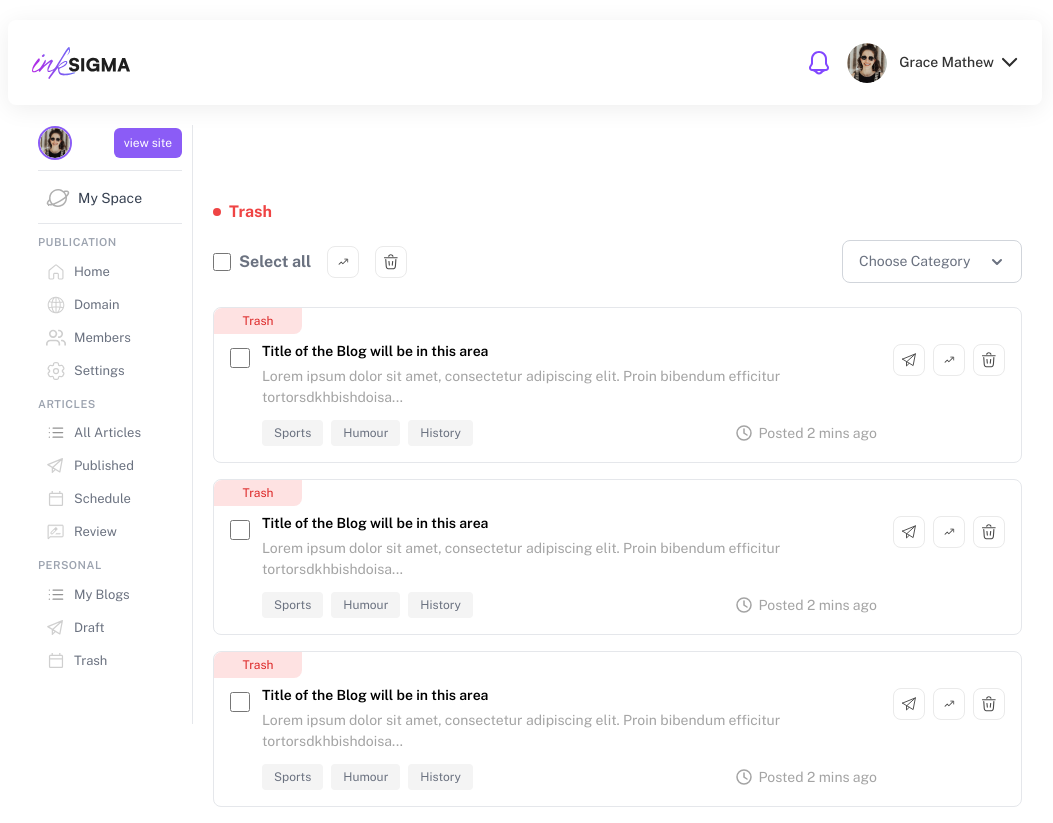
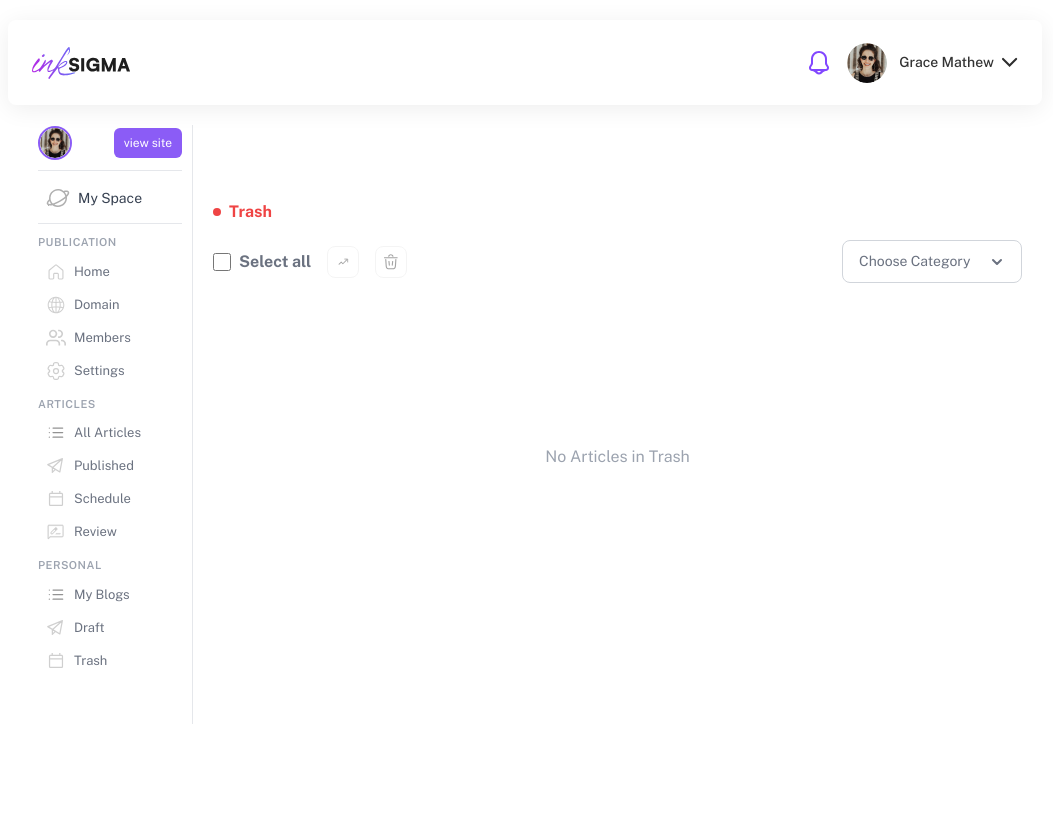
Before and after one commit to inksigmaaa/InkSigma, a Next.js app: page /trash in a window 1280 px wide. Shown: the whole page, without its empty margins (115-1168 px from the left). After the commit the page ends 800 px from the top, so only its background shows below. Built offline with nearby package versions, Linux system fonts and the light colour scheme; a web font is replaced by a local one.

Commit message:
feat: Functionalites added

```diff
--- a/src/app/components/articleContainer/ArticleContainer.jsx
+++ b/src/app/components/articleContainer/ArticleContainer.jsx
@@ -1,7 +1,7 @@
 import styles from './ArticleContainer.module.css'
 import ArticleDropdown from '../articleDropdown/ArticleDropdown'
 
-export default function ArticleContainer({ status, title, description, categories, postedTime, onRestore, onDelete }) {
+export default function ArticleContainer({ id, status, title, description, categories, postedTime, onRestore, onDelete, isSelected, onSelect }) {
     const statusConfig = {
         published: { bg: '#D5F2D4', color: '#267F24', text: 'Published' },
         draft: { bg: '#FFEADB', color: '#A34200', text: 'Draft' },
@@ -76,7 +76,12 @@ export default function ArticleContainer({ status, title, description, categorie
 
             <div className={styles.content}>
                 <div className={styles.leftSection}>
-                    <input type="checkbox" className={styles.checkbox} />
+                    <input
+                        type="checkbox"
+                        className={styles.checkbox}
+                        checked={isSelected || false}
+                        onChange={(e) => onSelect && onSelect(id, e.target.checked)}
+                    />
                     <div className={styles.textContent}>
                         <h3 className={styles.title}>{title}</h3>
                         <p className={styles.description}>{description}</p>
--- a/src/app/components/articles/Articles.module.css
+++ b/src/app/components/articles/Articles.module.css
@@ -292,3 +292,31 @@
         width: 280px;
     }
 }
+/* Empt
+y State */
+.emptyState {
+    display: flex;
+    align-items: center;
+    justify-content: center;
+    min-height: 300px;
+    padding: 40px 20px;
+}
+
+.emptyStateText {
+    font-family: 'Public Sans', sans-serif;
+    font-weight: 400;
+    font-size: 16px;
+    line-height: 24px;
+    color: #9CA3AF;
+    text-align: center;
+}
+
+.iconButton:disabled {
+    opacity: 0.5;
+    cursor: not-allowed;
+}
+
+.iconButton:disabled:hover {
+    background: #FFFFFF;
+    border-color: #EAEAEA;
+}
--- a/src/app/draft/page.jsx
+++ b/src/app/draft/page.jsx
@@ -1,16 +1,21 @@
 "use client"
 
-import { useState } from "react"
+import { useState, useMemo } from "react"
 import styles from "../components/articles/Articles.module.css"
 import NavbarLoggedin from "../components/navbar/NavbarLoggedin"
 import Sidebar from "../components/sidebar/Sidebar"
 import ArticleContainer from "../components/articleContainer/ArticleContainer"
+import ConfirmModal from "../components/confirmModal/ConfirmModal"
+import { useArticles } from "@/contexts/ArticlesContext"
 
 export default function DraftPage() {
+  const { articles, moveToTrash, bulkMoveToTrash, bulkPublish } = useArticles()
   const [isDropdownOpen, setIsDropdownOpen] = useState(false)
   const [searchTerm, setSearchTerm] = useState("")
   const [selectedCategories, setSelectedCategories] = useState([])
-  const [selectAll, setSelectAll] = useState(false)
+  const [selectedArticles, setSelectedArticles] = useState([])
+  const [showDeleteModal, setShowDeleteModal] = useState(false)
+  const [showPublishModal, setShowPublishModal] = useState(false)
 
   const categories = [
     "Agriculture", "Art & Illustration", "Business", "Climate & Environment",
@@ -23,6 +28,16 @@ export default function DraftPage() {
     "Space", "Sports", "Startups & Companies", "Technology", "Travel"
   ]
 
+  const draftArticles = useMemo(() => {
+    return articles.filter(article => {
+      if (article.status !== 'draft') return false
+      if (selectedCategories.length > 0) {
+        return article.categories.some(cat => selectedCategories.includes(cat))
+      }
+      return true
+    })
+  }, [articles, selectedCategories])
+
   const filteredCategories = categories.filter(cat =>
     cat.toLowerCase().includes(searchTerm.toLowerCase())
   )
@@ -32,6 +47,48 @@ export default function DraftPage() {
       prev.includes(category) ? prev.filter(c => c !== category) : [...prev, category]
     )
   }
+
+  const handleSelectAll = (checked) => {
+    if (checked) {
+      setSelectedArticles(draftArticles.map(a => a.id))
+    } else {
+      setSelectedArticles([])
+    }
+  }
+
+  const handleArticleSelect = (id, checked) => {
+    if (checked) {
+      setSelectedArticles(prev => [...prev, id])
+    } else {
+      setSelectedArticles(prev => prev.filter(articleId => articleId !== id))
+    }
+  }
+
+  const handleBulkDelete = () => {
+    if (selectedArticles.length > 0) {
+      setShowDeleteModal(true)
+    }
+  }
+
+  const handleBulkPublish = () => {
+    if (selectedArticles.length > 0) {
+      setShowPublishModal(true)
+    }
+  }
+
+  const confirmDelete = () => {
+    bulkMoveToTrash(selectedArticles)
+    setSelectedArticles([])
+    setShowDeleteModal(false)
+  }
+
+  const confirmPublish = () => {
+    bulkPublish(selectedArticles)
+    setSelectedArticles([])
+    setShowPublishModal(false)
+  }
+
+  const selectAll = selectedArticles.length === draftArticles.length && draftArticles.length > 0
 
   return (
     <>
@@ -49,15 +106,25 @@ export default function DraftPage() {
                   <input
                     type="checkbox"
                     checked={selectAll}
-                    onChange={() => setSelectAll(!selectAll)}
+                    onChange={(e) => handleSelectAll(e.target.checked)}
                     className={styles.checkbox}
                   />
                   <span className={styles.selectAllText}>Select all</span>
                 </label>
-                <button className={styles.iconButton} title="Send">
-                  <img src="/images/icons/Publish.svg" alt="send" className={styles.icon} />
+                <button
+                  className={styles.iconButton}
+                  title="Publish"
+                  onClick={handleBulkPublish}
+                  disabled={selectedArticles.length === 0}
+                >
+                  <img src="/images/icons/Publish.svg" alt="publish" className={styles.icon} />
                 </button>
-                <button className={styles.iconButton} title="Delete">
+                <button
+                  className={styles.iconButton}
+                  title="Delete"
+                  onClick={handleBulkDelete}
+                  disabled={selectedArticles.length === 0}
+                >
                   <img src="/images/icons/trash1.svg" alt="delete" className={styles.icon} />
                 </button>
               </div>
@@ -110,30 +177,49 @@ export default function DraftPage() {
           </div>
 
           <div className={styles.articlesList}>
-            <ArticleContainer
-              status="draft"
-              title="Title of the Blog will be in this area"
-              description="Lorem ipsum dolor sit amet, consectetur adipiscing elit. Proin bibendum efficitur tortorsdkhbishdoisa..."
-              categories={["Sports", "Humour", "History"]}
-              postedTime="Posted 2 mins ago"
-            />
-            <ArticleContainer
-              status="draft"
-              title="Title of the Blog will be in this area"
-              description="Lorem ipsum dolor sit amet, consectetur adipiscing elit. Proin bibendum efficitur tortorsdkhbishdoisa..."
-              categories={["Sports", "Humour", "History"]}
-              postedTime="Posted 2 mins ago"
-            />
-            <ArticleContainer
-              status="draft"
-              title="Title of the Blog will be in this area"
-              description="Lorem ipsum dolor sit amet, consectetur adipiscing elit. Proin bibendum efficitur tortorsdkhbishdoisa..."
-              categories={["Sports", "Humour", "History"]}
-              postedTime="Posted 2 mins ago"
-            />
+            {draftArticles.length === 0 ? (
+              <div className={styles.emptyState}>
+                <p className={styles.emptyStateText}>No Articles Drafted yet</p>
+              </div>
+            ) : (
+              draftArticles.map((article) => (
+                <ArticleContainer
+                  key={article.id}
+                  id={article.id}
+                  status={article.status}
+                  title={article.title}
+                  description={article.description}
+                  categories={article.categories}
+                  postedTime={article.postedTime}
+                  onDelete={() => moveToTrash(article.id)}
+                  isSelected={selectedArticles.includes(article.id)}
+                  onSelect={handleArticleSelect}
+                />
+              ))
+            )}
           </div>
         </div>
       </div>
+
+      <ConfirmModal
+        isOpen={showDeleteModal}
+        onClose={() => setShowDeleteModal(false)}
+        onConfirm={confirmDelete}
+        title="Move to trash?"
+        message={`${selectedArticles.length} article(s) will be moved to trash`}
+        confirmText="Move to trash"
+        confirmStyle="danger"
+      />
+
+      <ConfirmModal
+        isOpen={showPublishModal}
+        onClose={() => setShowPublishModal(false)}
+        onConfirm={confirmPublish}
+        title="Publish articles?"
+        message={`${selectedArticles.length} article(s) will be published`}
+        confirmText="Publish"
+        confirmStyle="normal"
+      />
     </>
   )
 }
--- a/src/app/layout.js
+++ b/src/app/layout.js
@@ -1,6 +1,7 @@
 import { Public_Sans, Allison } from "next/font/google";
 import "./globals.css";
 import ConditionalLayout from "@/components/ConditionalLayout";
+import { ArticlesProvider } from "@/contexts/ArticlesContext";
 
 const publicSans = Public_Sans({
   variable: "--font-public-sans",
@@ -24,9 +25,11 @@ export default function RootLayout({ children }) {
       <body
         className={`${publicSans.variable} ${allison.variable} antialiased`}
       >
-        <ConditionalLayout>
-          {children}
-        </ConditionalLayout>
+        <ArticlesProvider>
+          <ConditionalLayout>
+            {children}
+          </ConditionalLayout>
+        </ArticlesProvider>
       </body>
     </html>
   );
--- a/src/app/my-blogs/page.jsx
+++ b/src/app/my-blogs/page.jsx
@@ -1,12 +1,14 @@
 "use client"
 
-import { useState } from "react"
+import { useState, useMemo } from "react"
 import styles from "../components/articles/Articles.module.css"
 import NavbarLoggedin from "../components/navbar/NavbarLoggedin"
 import Sidebar from "../components/sidebar/Sidebar"
 import ArticleContainer from "../components/articleContainer/ArticleContainer"
+import { useArticles } from "@/contexts/ArticlesContext"
 
 export default function MyBlogsPage() {
+  const { articles, moveToTrash } = useArticles()
   const [isDropdownOpen, setIsDropdownOpen] = useState(false)
   const [searchTerm, setSearchTerm] = useState("")
   const [selectedCategories, setSelectedCategories] = useState([])
@@ -21,6 +23,15 @@ export default function MyBlogsPage() {
     "Politics", "Psychology", "Relationships", "Romance", "Science",
     "Space", "Sports", "Startups & Companies", "Technology", "Travel"
   ]
+
+  const myArticles = useMemo(() => {
+    return articles.filter(article => {
+      if (selectedCategories.length > 0) {
+        return article.categories.some(cat => selectedCategories.includes(cat))
+      }
+      return true
+    })
+  }, [articles, selectedCategories])
 
   const filteredCategories = categories.filter(cat =>
     cat.toLowerCase().includes(searchTerm.toLowerCase())
@@ -92,41 +103,24 @@ export default function MyBlogsPage() {
           </div>
 
           <div className={styles.articlesList}>
-            <ArticleContainer
-              status="draft"
-              title="Title of the Blog will be in this area"
-              description="Lorem ipsum dolor sit amet, consectetur adipiscing elit. Proin bibendum efficitur tortorsdkhbishdoisa..."
-              categories={["Sports", "Humour", "History"]}
-              postedTime="FRI | 15 NOV, 2024"
-            />
-            <ArticleContainer
-              status="review"
-              title="Title of the Blog will be in this area"
-              description="Lorem ipsum dolor sit amet, consectetur adipiscing elit. Proin bibendum efficitur tortorsdkhbishdoisa..."
-              categories={["Sports", "Humour", "History"]}
-              postedTime="FRI | 15 NOV, 2024"
-            />
-            <ArticleContainer
-              status="published"
-              title="Title of the Blog will be in this area"
-              description="Lorem ipsum dolor sit amet, consectetur adipiscing elit. Proin bibendum efficitur tortorsdkhbishdoisa..."
-              categories={["Sports", "Humour", "History"]}
-              postedTime="FRI | 15 NOV, 2024"
-            />
-            <ArticleContainer
-              status="unpublished"
-              title="Title of the Blog will be in this area"
-              description="Lorem ipsum dolor sit amet, consectetur adipiscing elit. Proin bibendum efficitur tortorsdkhbishdoisa..."
-              categories={["Sports", "Humour", "History"]}
-              postedTime="FRI | 15 NOV, 2024"
-            />
-            <ArticleContainer
-              status="trash"
-              title="Title of the Blog will be in this area"
-              description="Lorem ipsum dolor sit amet, consectetur adipiscing elit. Proin bibendum efficitur tortorsdkhbishdoisa..."
-              categories={["Sports", "Humour", "History"]}
-              postedTime="FRI | 15 NOV, 2024"
-            />
+            {myArticles.length === 0 ? (
+              <div className={styles.emptyState}>
+                <p className={styles.emptyStateText}>No Articles yet</p>
+              </div>
+            ) : (
+              myArticles.map((article) => (
+                <ArticleContainer
+                  key={article.id}
+                  id={article.id}
+                  status={article.status}
+                  title={article.title}
+                  description={article.description}
+                  categories={article.categories}
+                  postedTime={article.postedTime}
+                  onDelete={() => moveToTrash(article.id)}
+                />
+              ))
+            )}
           </div>
         </div>
       </div>
--- a/src/app/trash/page.jsx
+++ b/src/app/trash/page.jsx
@@ -1,19 +1,22 @@
 "use client"
 
-import { useState } from "react"
+import { useState, useMemo } from "react"
 import styles from "../components/articles/Articles.module.css"
 import NavbarLoggedin from "../components/navbar/NavbarLoggedin"
 import Sidebar from "../components/sidebar/Sidebar"
 import ArticleContainer from "../components/articleContainer/ArticleContainer"
 import ConfirmModal from "../components/confirmModal/ConfirmModal"
+import { useArticles } from "@/contexts/ArticlesContext"
 
 export default function TrashPage() {
+  const { articles, restoreFromTrash, deleteArticle, bulkRestore, bulkDelete } = useArticles()
   const [isDropdownOpen, setIsDropdownOpen] = useState(false)
   const [searchTerm, setSearchTerm] = useState("")
   const [selectedCategories, setSelectedCategories] = useState([])
-  const [selectAll, setSelectAll] = useState(false)
+  const [selectedArticles, setSelectedArticles] = useState([])
   const [showDeleteModal, setShowDeleteModal] = useState(false)
   const [showRestoreModal, setShowRestoreModal] = useState(false)
+  const [singleArticleAction, setSingleArticleAction] = useState(null)
 
   const categories = [
     "Agriculture", "Art & Illustration", "Business", "Climate & Environment",
@@ -26,6 +29,16 @@ export default function TrashPage() {
     "Space", "Sports", "Startups & Companies", "Technology", "Travel"
   ]
 
+  const trashedArticles = useMemo(() => {
+    return articles.filter(article => {
+      if (article.status !== 'trash') return false
+      if (selectedCategories.length > 0) {
+        return article.categories.some(cat => selectedCategories.includes(cat))
+      }
+      return true
+    })
+  }, [articles, selectedCategories])
+
   const filteredCategories = categories.filter(cat =>
     cat.toLowerCase().includes(searchTerm.toLowerCase())
   )
@@ -35,6 +48,70 @@ export default function TrashPage() {
       prev.includes(category) ? prev.filter(c => c !== category) : [...prev, category]
     )
   }
+
+  const handleSelectAll = (checked) => {
+    if (checked) {
+      setSelectedArticles(trashedArticles.map(a => a.id))
+    } else {
+      setSelectedArticles([])
+    }
+  }
+
+  const handleArticleSelect = (id, checked) => {
+    if (checked) {
+      setSelectedArticles(prev => [...prev, id])
+    } else {
+      setSelectedArticles(prev => prev.filter(articleId => articleId !== id))
+    }
+  }
+
+  const handleBulkDelete = () => {
+    if (selectedArticles.length > 0) {
+      setSingleArticleAction(null)
+      setShowDeleteModal(true)
+    }
+  }
+
+  const handleBulkRestore = () => {
+    if (selectedArticles.length > 0) {
+      setSingleArticleAction(null)
+      setShowRestoreModal(true)
+    }
+  }
+
+  const handleSingleDelete = (id) => {
+    setSingleArticleAction(id)
+    setShowDeleteModal(true)
+  }
+
+  const handleSingleRestore = (id) => {
+    setSingleArticleAction(id)
+    setShowRestoreModal(true)
+  }
+
+  const confirmDelete = () => {
+    if (singleArticleAction) {
+      deleteArticle(singleArticleAction)
+    } else {
+      bulkDelete(selectedArticles)
+      setSelectedArticles([])
+    }
+    setShowDeleteModal(false)
+    setSingleArticleAction(null)
+  }
+
+  const confirmRestore = () => {
+    if (singleArticleAction) {
+      restoreFromTrash(singleArticleAction)
+    } else {
+      bulkRestore(selectedArticles)
+      setSelectedArticles([])
+    }
+    setShowRestoreModal(false)
+    setSingleArticleAction(null)
+  }
+
+  const selectAll = selectedArticles.length === trashedArticles.length && trashedArticles.length > 0
 
   return (
     <>
@@ -52,15 +129,25 @@ export default function TrashPage() {
                   <input
                     type="checkbox"
                     checked={selectAll}
-                    onChange={() => setSelectAll(!selectAll)}
+                    onChange={(e) => handleSelectAll(e.target.checked)}
                     className={styles.checkbox}
                   />
                   <span className={styles.selectAllText}>Select all</span>
                 </label>
-                <button className={styles.iconButton} title="Restore" onClick={() => setShowRestoreModal(true)}>
+                <button
+                  className={styles.iconButton}
+                  title="Restore"
+                  onClick={handleBulkRestore}
+                  disabled={selectedArticles.length === 0}
+                >
                   <img src="/images/icons/restore.svg" alt="restore" className={styles.icon} />
                 </button>
-                <button className={styles.iconButton} title="Delete" onClick={() => setShowDeleteModal(true)}>
+                <button
+                  className={styles.iconButton}
+                  title="Delete"
+                  onClick={handleBulkDelete}
+                  disabled={selectedArticles.length === 0}
+                >
                   <img src="/images/icons/trash1.svg" alt="delete" className={styles.icon} />
                 </button>
               </div>
@@ -113,60 +200,59 @@ export default function TrashPage() {
           </div>
 
           <div className={styles.articlesList}>
-            <ArticleContainer
-              status="trash"
-              title="Title of the Blog will be in this area"
-              description="Lorem ipsum dolor sit amet, consectetur adipiscing elit. Proin bibendum efficitur tortorsdkhbishdoisa..."
-              categories={["Sports", "Humour", "History"]}
-              postedTime="Posted 2 mins ago"
-              onRestore={() => setShowRestoreModal(true)}
-              onDelete={() => setShowDeleteModal(true)}
-            />
-            <ArticleContainer
-              status="trash"
-              title="Title of the Blog will be in this area"
-              description="Lorem ipsum dolor sit amet, consectetur adipiscing elit. Proin bibendum efficitur tortorsdkhbishdoisa..."
-              categories={["Sports", "Humour", "History"]}
-              postedTime="Posted 2 mins ago"
-              onRestore={() => setShowRestoreModal(true)}
-              onDelete={() => setShowDeleteModal(true)}
-            />
-            <ArticleContainer
-              status="trash"
-              title="Title of the Blog will be in this area"
-              description="Lorem ipsum dolor sit amet, consectetur adipiscing elit. Proin bibendum efficitur tortorsdkhbishdoisa..."
-              categories={["Sports", "Humour", "History"]}
-              postedTime="Posted 2 mins ago"
-              onRestore={() => setShowRestoreModal(true)}
-              onDelete={() => setShowDeleteModal(true)}
-            />
+            {trashedArticles.length === 0 ? (
+              <div className={styles.emptyState}>
+                <p className={styles.emptyStateText}>No Articles in Trash</p>
+              </div>
+            ) : (
+              trashedArticles.map((article) => (
+                <ArticleContainer
+                  key={article.id}
+                  id={article.id}
+                  status={article.status}
+                  title={article.title}
+                  description={article.description}
+                  categories={article.categories}
+                  postedTime={article.postedTime}
+                  onRestore={() => handleSingleRestore(article.id)}
+                  onDelete={() => handleSingleDelete(article.id)}
+                  isSelected={selectedArticles.includes(article.id)}
+                  onSelect={handleArticleSelect}
+                />
+              ))
+            )}
           </div>
         </div>
       </div>
 
       <ConfirmModal
         isOpen={showDeleteModal}
-        onClose={() => setShowDeleteModal(false)}
-        onConfirm={() => {
-          // Handle delete logic here
-          console.log('Delete confirmed')
+        onClose={() => {
           setShowDeleteModal(false)
+          setSingleArticleAction(null)
         }}
+        onConfirm={confirmDelete}
         title="Are you sure you want to delete?"
-        message="This will permanently delete this article and cannot be restored"
-        confirmText="Delete permanelty"
+        message={singleArticleAction
+          ? "This will permanently delete this article and cannot be restored"
+          : `This will permanently delete ${selectedArticles.length} article(s) and cannot be restored`
+        }
+        confirmText="Delete permanently"
         confirmStyle="danger"
       />
 
       <ConfirmModal
         isOpen={showRestoreModal}
-        onClose={() => setShowRestoreModal(false)}
-        onConfirm={() => {
-          // Handle restore logic here
-          console.log('Restore confirmed')
+        onClose={() => {
           setShowRestoreModal(false)
+          setSingleArticleAction(null)
         }}
+        onConfirm={confirmRestore}
         title="Are you sure you want to Restore?"
+        message={singleArticleAction
+          ? "This article will be restored to drafts"
+          : `${selectedArticles.length} article(s) will be restored to drafts`
+        }
         confirmText="Restore"
         confirmStyle="normal"
       />
--- /dev/null
+++ b/src/contexts/ArticlesContext.jsx
@@ -0,0 +1,112 @@
+"use client"
+
+import { createContext, useContext, useState } from 'react'
+
+const ArticlesContext = createContext()
+
+export function ArticlesProvider({ children }) {
+  const [articles, setArticles] = useState([
+    {
+      id: 1,
+      status: 'draft',
+      title: 'Title of the Blog will be in this area',
+      description: 'Lorem ipsum dolor sit amet, consectetur adipiscing elit. Proin bibendum efficitur tortorsdkhbishdoisa...',
+      categories: ['Sports', 'Humour', 'History'],
+      postedTime: 'Posted 2 mins ago',
+      createdAt: new Date('2024-11-15')
+    },
+    {
+      id: 2,
+      status: 'published',
+      title: 'Title of the Blog will be in this area',
+      description: 'Lorem ipsum dolor sit amet, consectetur adipiscing elit. Proin bibendum efficitur tortorsdkhbishdoisa...',
+      categories: ['Sports', 'Humour', 'History'],
+      postedTime: 'FRI | 15 NOV, 2024',
+      createdAt: new Date('2024-11-15')
+    },
+    {
+      id: 3,
+      status: 'review',
+      title: 'Title of the Blog will be in this area',
+      description: 'Lorem ipsum dolor sit amet, consectetur adipiscing elit. Proin bibendum efficitur tortorsdkhbishdoisa...',
+      categories: ['Sports', 'Humour', 'History'],
+      postedTime: 'FRI | 15 NOV, 2024',
+      createdAt: new Date('2024-11-15')
+    }
+  ])
+
+  const moveToTrash = (id) => {
+    setArticles(prev => prev.map(article =>
+      article.id === id ? { ...article, status: 'trash' } : article
+    ))
+  }
+
+  const restoreFromTrash = (id) => {
+    setArticles(prev => prev.map(article =>
+      article.id === id ? { ...article, status: 'draft' } : article
+    ))
+  }
+
+  const deleteArticle = (id) => {
+    setArticles(prev => prev.filter(article => article.id !== id))
+  }
+
+  const publishArticle = (id) => {
+    setArticles(prev => prev.map(article =>
+      article.id === id ? { ...article, status: 'published' } : article
+    ))
+  }
+
+  const unpublishArticle = (id) => {
+    setArticles(prev => prev.map(article =>
+      article.id === id ? { ...article, status: 'unpublished' } : article
+    ))
+  }
+
+  const bulkMoveToTrash = (ids) => {
+    setArticles(prev => prev.map(article =>
+      ids.includes(article.id) ? { ...article, status: 'trash' } : article
+    ))
+  }
+
+  const bulkRestore = (ids) => {
+    setArticles(prev => prev.map(article =>
+      ids.includes(article.id) ? { ...article, status: 'draft' } : article
+    ))
+  }
+
+  const bulkDelete = (ids) => {
+    setArticles(prev => prev.filter(article => !ids.includes(article.id)))
+  }
+
+  const bulkPublish = (ids) => {
+    setArticles(prev => prev.map(article =>
+      ids.includes(article.id) ? { ...article, status: 'published' } : article
+    ))
+  }
+
+  return (
+    <ArticlesContext.Provider value={{
+      articles,
+      moveToTrash,
+      restoreFromTrash,
+      deleteArticle,
+      publishArticle,
+      unpublishArticle,
+      bulkMoveToTrash,
+      bulkRestore,
+      bulkDelete,
+      bulkPublish
+    }}>
+      {children}
+    </ArticlesContext.Provider>
+  )
+}
+
+export function useArticles() {
+  const context = useContext(ArticlesContext)
+  if (!context) {
+    throw new Error('useArticles must be used within ArticlesProvider')
+  }
+  return context
+}
```
